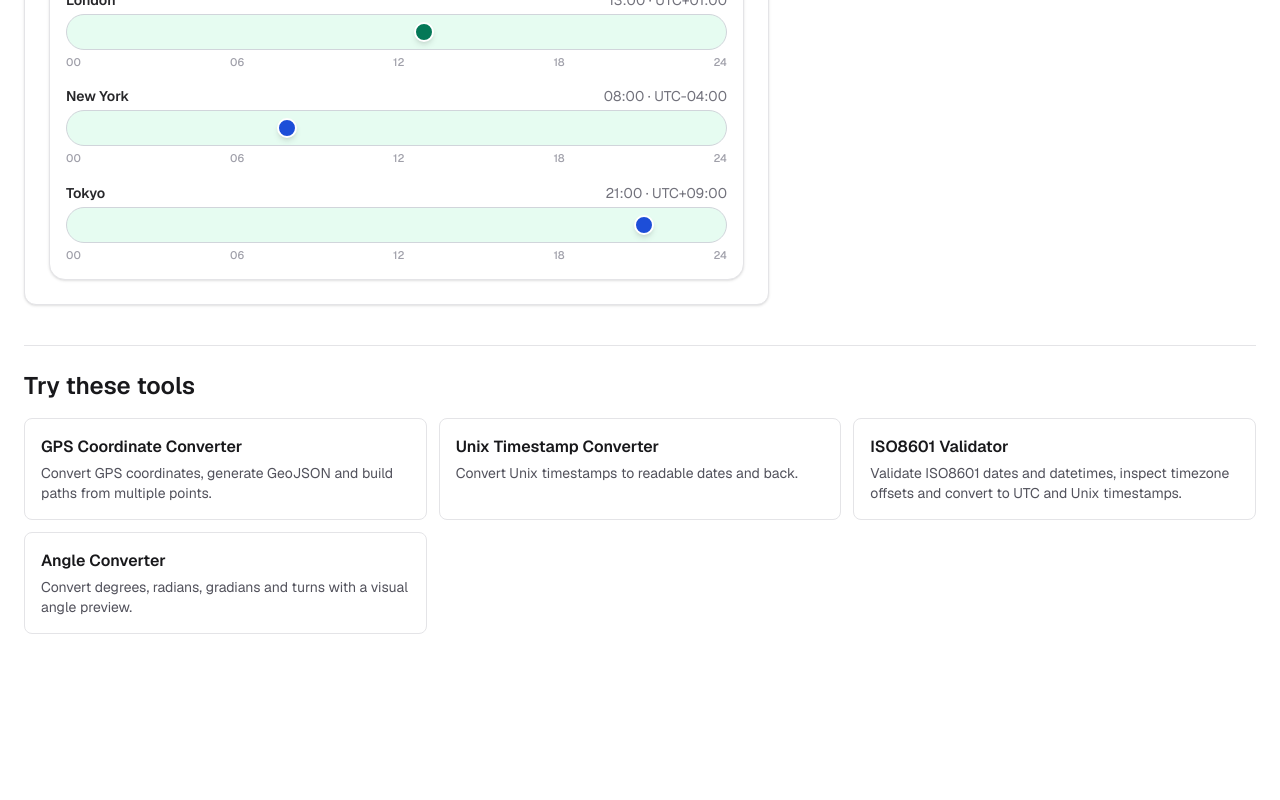
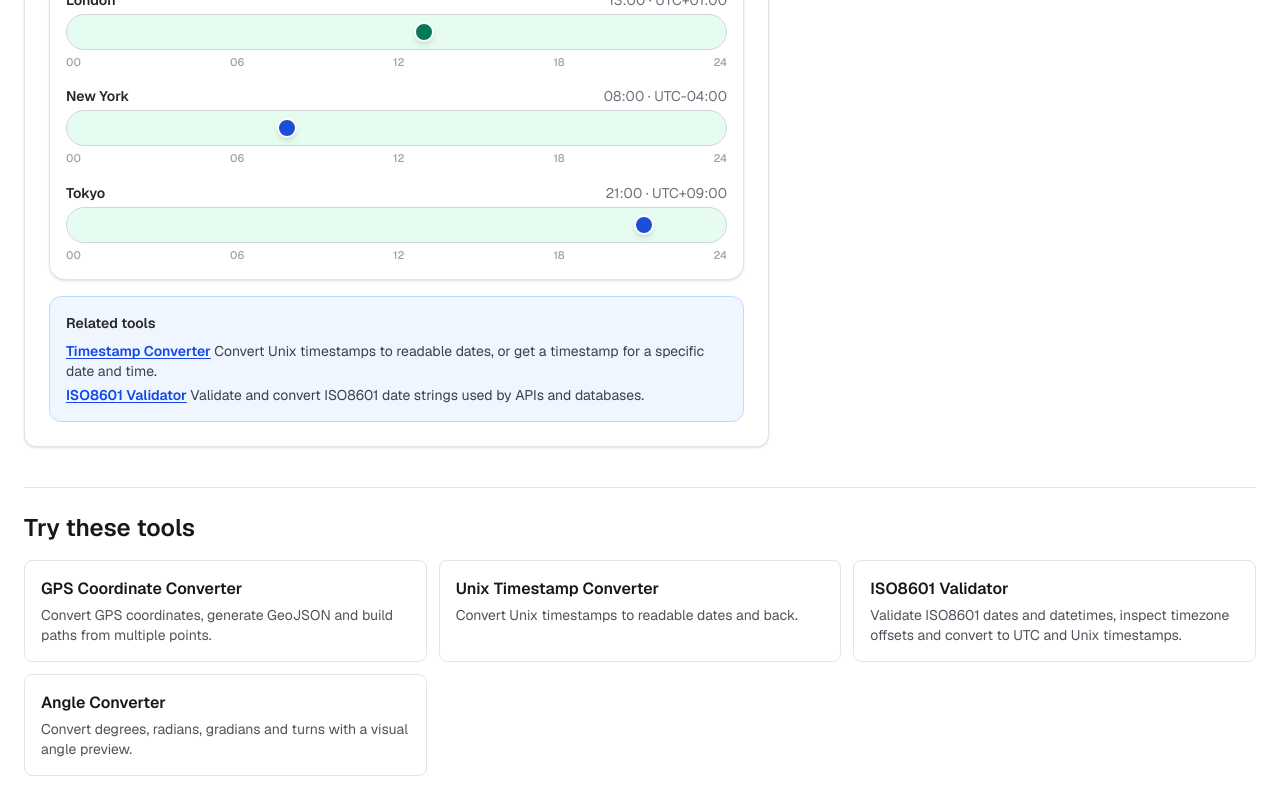
Before and after one commit to elpablo/calcolafacile, a Next.js app: page /en/time-zone-converter in a window 1280 px wide. Shown: the part 1602-2402 px from the top of the page. Before the commit the page ends 2260 px from the top, so only its background shows below. Built offline with nearby package versions, Linux system fonts and the light colour scheme.

Commit message:
seo(timezone): connect date/time developer tools

```diff
--- a/src/components/tools/iso8601-validator/locales/iso8601Validator.en.js
+++ b/src/components/tools/iso8601-validator/locales/iso8601Validator.en.js
@@ -66,6 +66,12 @@ const iso8601ValidatorEn = {
                 "Format and validate JSON payloads that often contain ISO date strings.",
         },
         {
+            href: "/en/time-zone-converter",
+            title: "Time Zone Converter",
+            description:
+                "Compare a validated date and time across multiple time zones.",
+        },
+        {
             href: "/en/developer-tools",
             title: "Developer Tools",
             description:
--- a/src/components/tools/iso8601-validator/locales/iso8601Validator.it.js
+++ b/src/components/tools/iso8601-validator/locales/iso8601Validator.it.js
@@ -66,6 +66,12 @@ const iso8601ValidatorIt = {
                 "Formatta e valida payload JSON che spesso contengono stringhe data ISO.",
         },
         {
+            href: "/it/convertitore-fusi-orari",
+            title: "Convertitore fusi orari",
+            description:
+                "Confronta una data e ora validata su più fusi orari.",
+        },
+        {
             href: "/it/strumenti-sviluppatori",
             title: "Strumenti sviluppatori",
             description:
--- a/src/components/tools/time-zone-converter/locales/timeZoneConverter.en.js
+++ b/src/components/tools/time-zone-converter/locales/timeZoneConverter.en.js
@@ -59,7 +59,20 @@ const timeZoneConverterEn = {
         },
     },
     examples: localizeTimeZoneConverterExamples("en", "/en/time-zone-converter"),
-    contextualTools: [],
+    contextualTools: [
+        {
+            href: "/en/timestamp-converter",
+            title: "Timestamp Converter",
+            description:
+                "Convert Unix timestamps to readable dates, or get a timestamp for a specific date and time.",
+        },
+        {
+            href: "/en/iso8601-validator",
+            title: "ISO8601 Validator",
+            description:
+                "Validate and convert ISO8601 date strings used by APIs and databases.",
+        },
+    ],
     faq: (
         <>
             <h3 className="mt-4 font-semibold">How does the time zone converter work?</h3>
--- a/src/components/tools/time-zone-converter/locales/timeZoneConverter.it.js
+++ b/src/components/tools/time-zone-converter/locales/timeZoneConverter.it.js
@@ -63,7 +63,20 @@ const timeZoneConverterIt = {
         },
     },
     examples: localizeTimeZoneConverterExamples("it", "/it/convertitore-fusi-orari"),
-    contextualTools: [],
+    contextualTools: [
+        {
+            href: "/it/timestamp-converter",
+            title: "Convertitore timestamp",
+            description:
+                "Converti timestamp Unix in date leggibili, oppure ottieni un timestamp da una data e ora specifiche.",
+        },
+        {
+            href: "/it/validatore-iso8601",
+            title: "Validatore ISO8601",
+            description:
+                "Valida e converti stringhe data ISO8601 usate da API e database.",
+        },
+    ],
     faq: (
         <>
             <h3 className="mt-4 font-semibold">
--- a/src/components/tools/timestamp/locales/timestampConverter.en.js
+++ b/src/components/tools/timestamp/locales/timestampConverter.en.js
@@ -27,6 +27,11 @@ const timestampConverterEn = {
             href: "/en/iso8601-validator",
             title: "ISO8601 Validator",
             description: "to check and convert ISO8601 date strings used by APIs and databases.",
+        },
+        {
+            href: "/en/time-zone-converter",
+            title: "Time Zone Converter",
+            description: "to compare the converted time across multiple time zones on a visual timeline.",
         },
     ],
     examples: [
--- a/src/components/tools/timestamp/locales/timestampConverter.it.js
+++ b/src/components/tools/timestamp/locales/timestampConverter.it.js
@@ -25,6 +25,11 @@ const timestampConverterIt = {
             href: "/it/validatore-iso8601",
             title: "Validatore ISO8601",
             description: "per controllare e convertire stringhe data ISO8601 usate da API e database.",
+        },
+        {
+            href: "/it/convertitore-fusi-orari",
+            title: "Convertitore fusi orari",
+            description: "per confrontare l'orario convertito su più fusi orari con una timeline visuale.",
         },
     ],
     examples: [
```
